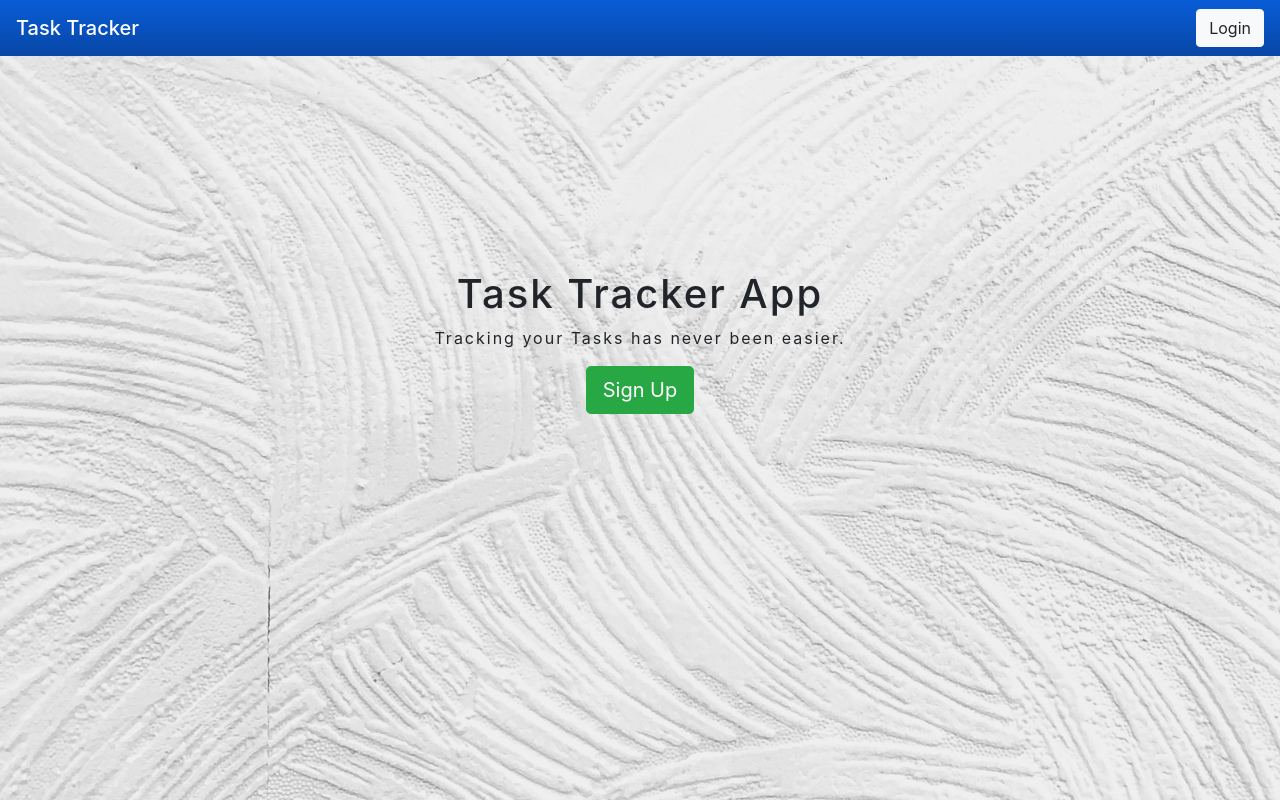
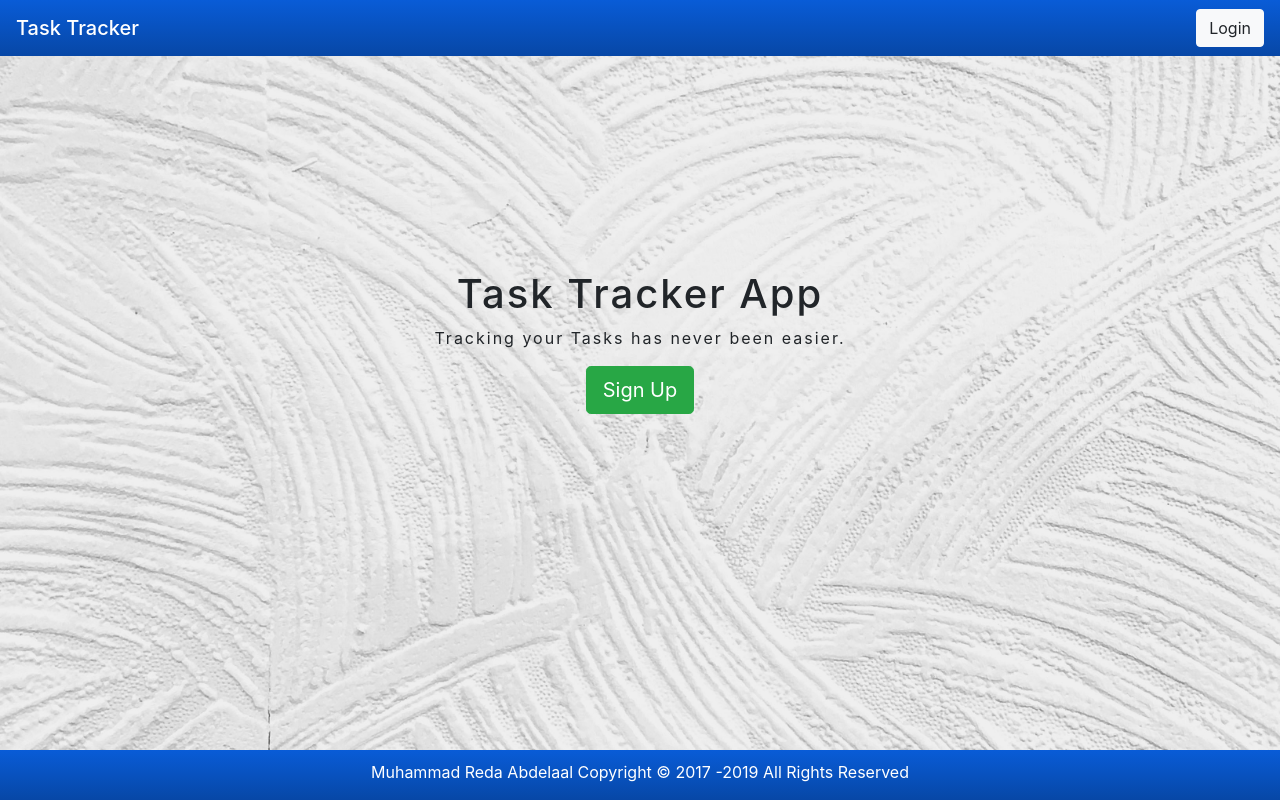
Before and after one commit to MuhammadAbdelaal/Task_Tracker, a PHP site: page / in a window 1280 px wide. Run offline with PHP 8.4, Linux system fonts and the light colour scheme.

Commit message:
adding footer element

```diff
--- a/index.php
+++ b/index.php
@@ -34,6 +34,11 @@
 
     <!-- Forget Password Form -->
 
+    <!-- Footer -->
+    <div class="footer">
+        <p>Muhammad Reda Abdelaal Copyright &copy; 2017 -<?php $current_year = date("Y"); echo $current_year; ?> All Rights Reserved</p>
+    </div>
+
 
     <!-- Optional JavaScript -->
     <!-- jQuery first, then Popper.js, then Bootstrap JS -->
--- a/main.css
+++ b/main.css
@@ -1,12 +1,16 @@
+/* html element */
+html {
+    position: relative;
+    min-height: 100%;
+}
+
 /* Background Image */
 body {
     background: url(background.jpg) no-repeat center;
     background-size: cover;
 }
 
-
 /* Jumbotron */
-
 .jumbotron {
     background-color: transparent;
     text-align: center;
@@ -14,8 +18,20 @@ body {
     margin-top: 150px;
 }
 
+/* footer */
+.footer {
+    position: absolute;
+    bottom: 0;
+    text-align: center;
+    width: 100%;
+    padding-top: 10px;
+    color: white;
+}
+
+
+
 /* Bootstrap Auto generated Navbar styling */
-.navbar-custom {
+.navbar-custom, .footer {
     background-color: #0747a6;
     border-color: #063986;
     background-image: -webkit-gradient(linear, left 0%, left 100%, from(#095cd7), to(#0747a6));
```
